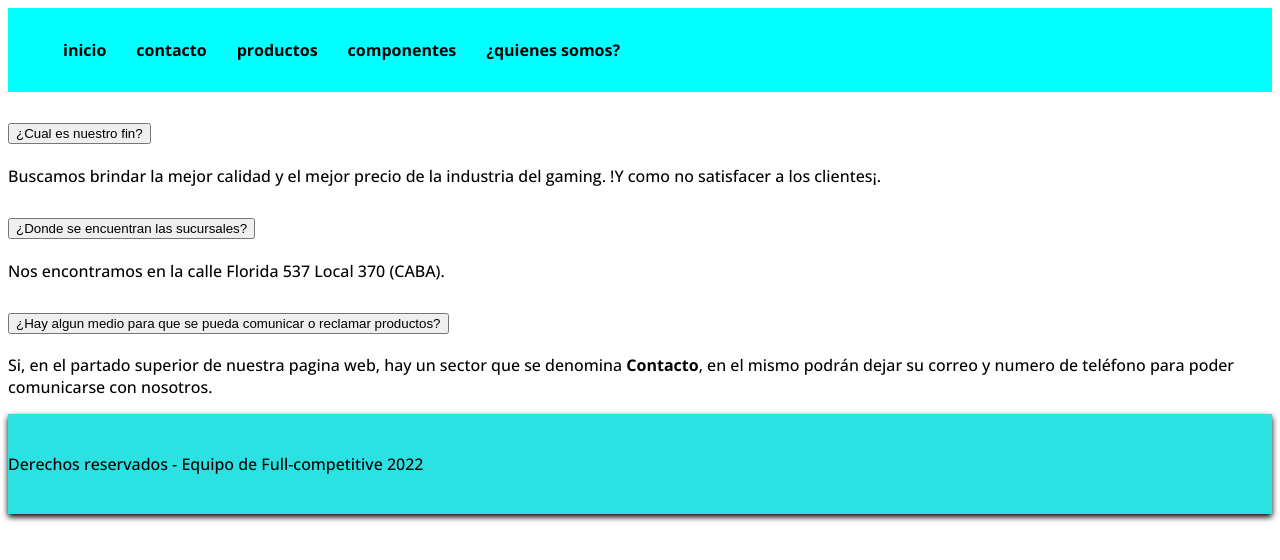
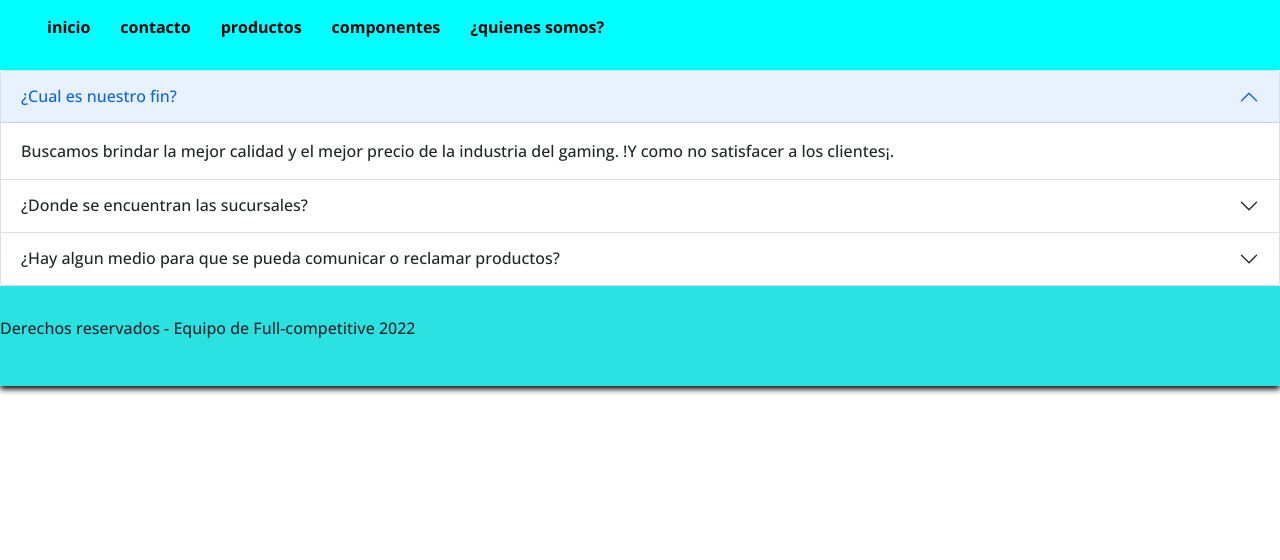
Before and after one commit to INFEERNOPE/Boostrap.fullcompetitve, a website: page Pages/quienes-somos.html in a window 1280 px wide. Drawn offline with nearby package versions, Linux system fonts and the light colour scheme.

Commit message:
segundo commit

```diff
--- a/CSS/styles.css
+++ b/CSS/styles.css
@@ -63,6 +63,5 @@
     width: 100%;
 }
 .acordeon {
-    display: flex;
-    justify-content: flex-end;
+    justify-content: center;
 }
--- a/Pages/quienes-somos.html
+++ b/Pages/quienes-somos.html
@@ -5,6 +5,7 @@
     <title>Full-competitive: ¿Quienes somos?</title>
     <meta charset="viewport" content="width-device-width, initial-scale=1.0" >
     <link href="https://fonts.googleapis.com/css2?family=Open+Sans:wght@300;500;700&display=swap" rel="stylesheet">
+    <link href="https://cdn.jsdelivr.net/npm/bootstrap@5.1.3/dist/css/bootstrap.min.css" rel="stylesheet" integrity="sha384-1BmE4kWBq78iYhFldvKuhfTAU6auU8tT94WrHftjDbrCEXSU1oBoqyl2QvZ6jIW3" crossorigin="anonymous">
     <link rel="stylesheet" href="/CSS/styles.css">
 </head>
 <body>
@@ -20,7 +21,8 @@
         </nav>
     </header>
     <main class="acordeon">
-        <div class="accordion" id="accordionExample">
+        <div class="row">
+        <div class="accordion">
             <div class="accordion-item">
               <h2 class="accordion-header" id="headingOne">
                 <button class="accordion-button" type="button" data-bs-toggle="collapse" data-bs-target="#collapseOne" aria-expanded="true" aria-controls="collapseOne">
@@ -29,7 +31,7 @@
               </h2>
               <div id="collapseOne" class="accordion-collapse collapse show" aria-labelledby="headingOne" data-bs-parent="#accordionExample">
                 <div class="accordion-body">
-                    <p>Buscamos brindar la mejor calidad y el mejor precio de la industria del gaming. !Y como no satisfacer a los clientes¡.</p>
+                    Buscamos brindar la mejor calidad y el mejor precio de la industria del gaming. !Y como no satisfacer a los clientes¡.
                 </div>
               </div>
             </div>
@@ -41,7 +43,7 @@
               </h2>
               <div id="collapseTwo" class="accordion-collapse collapse" aria-labelledby="headingTwo" data-bs-parent="#accordionExample">
                 <div class="accordion-body">
-                    <p>Nos encontramos en la calle Florida 537 Local 370 (CABA).</p>
+                    Nos encontramos en la calle Florida 537 Local 370 (CABA).
                 </div>
               </div>
             </div>
@@ -57,7 +59,6 @@
                 </div>
               </div>
             </div>
-          </div>
     </main>
 <footer class="footer">
     <p>Derechos reservados - Equipo de Full-competitive 2022</p>
```
